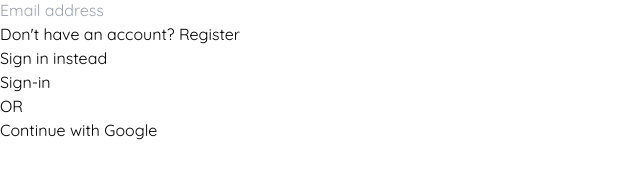
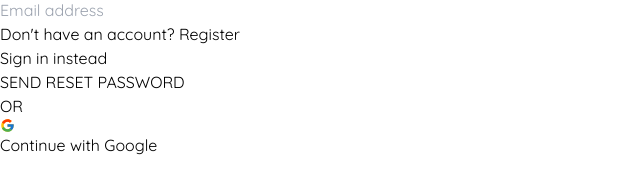
Before and after one commit to Lesuuh/Realtor, a React (Vite) app: page /forgot-password in a window 1280 px wide. Shown: the part 560-754 px from the top of the page, without its empty margins (0-640 px from the left). Built offline with nearby package versions, Linux system fonts and the light colour scheme; a web font is replaced by a local one.

Commit message:
added the forgot password

```diff
--- a/src/App.jsx
+++ b/src/App.jsx
@@ -17,15 +17,17 @@
 // TOASTIFY
 import { ToastContainer } from "react-toastify";
 import "react-toastify/dist/ReactToastify.css";
+import { useState } from "react";
 
 function App() {
+  const [userName, setUserName] = useState();
   const router = createBrowserRouter(
     createRoutesFromElements(
-      <Route path="/" element={<Header />}>
+      <Route path="/" element={<Header />} userName={userName}>
         <Route path="/" element={<Home />} />
         <Route path="/offers" element={<Offers />} />
         <Route path="/profile" element={<Profile />} />
-        <Route path="/signin" element={<SignIn />} />
+        <Route path="/signin" element={<SignIn />} setUserName={setUserName} />
         <Route path="/signup" element={<SignUp />} />
         <Route path="/forgot-password" element={<ForgetPassword />} />
       </Route>
@@ -36,7 +38,7 @@
       <div>
         <RouterProvider router={router} />
         <ToastContainer
-          position="top-left"
+          position="bottom-center"
           autoClose={5000}
           hideProgressBar={false}
           newestOnTop={false}
--- a/src/components/Header.jsx
+++ b/src/components/Header.jsx
@@ -5,12 +5,12 @@
   MdOutlineMenu,
 } from "react-icons/md";
 import { FaHome } from "react-icons/fa";
-import { useEffect, useState } from "react";
-import { getAuth } from "firebase/auth";
+import { useState } from "react";
+// import { getAuth } from "firebase/auth";
 
 export const Header = () => {
   const [menu, setMenu] = useState(false);
-  const [displayName, setDisplayName] = useState("Sign-In");
+
   const location = useLocation();
 
   // function to check the pathname and return true
@@ -24,20 +24,20 @@
     setMenu(!menu);
   };
 
-  // firebase
+  // // firebase
 
-  useEffect(() => {
-    const fetchUser = async () => {
-      const auth = getAuth();
-      const user = auth.currentUser;
-      if (user !== null) {
-        setDisplayName(user.displayName);
-      }else{
-        setDisplayName("Sign-In")
-      }
-    };
-    fetchUser();
-  }, []);
+  // useEffect(() => {
+  //   const fetchUser = async () => {
+  //     const auth = getAuth();
+  //     const user = auth.currentUser;
+  //     if (user !== null) {
+  //       setDisplayName(user.displayName);
+  //     } else {
+  //       setDisplayName("Sign-In");
+  //     }
+  //   };
+  //   fetchUser();
+  // }, []);
 
   return (
     <>
@@ -86,17 +86,12 @@
               </li>
 
               <li
-                className={`hover:underline hover:underline-offset-8 hover:text-red-500 text-sm font-semibold ${
+                className={` hover:underline hover:underline-offset-8 hover:text-red-500 text-sm font-semibold ${
                   RoutePathName("/signin") && "font-bold text-red-500"
                 }`}
               >
-                <Link
-                  to={displayName == "Sign-In" ? "/signin" : "/profile"}
-                  onClick={() => setMenu(false)}
-                >
-                  {displayName !== null
-                    ? displayName.split(" ")[0]
-                    : "Sign-In"}
+                <Link to="/signin" onClick={() => setMenu(false)}>
+                  Sign-In{" "}
                 </Link>
               </li>
             </ul>
--- a/src/components/OAuth.jsx
+++ b/src/components/OAuth.jsx
@@ -42,6 +42,7 @@
 
   return (
     <button
+    type="button"
       onClick={signUp}
       className="bg-red-500 flex items-center justify-center text-white font-medium w-full py-2  text-sm rounded-md hover:bg-red-600 transition duration-150 ease-in-out active:bg-red-800 hover:shadow-md"
     >
--- a/src/pages/ForgetPassword.jsx
+++ b/src/pages/ForgetPassword.jsx
@@ -1,5 +1,8 @@
+import { getAuth, sendPasswordResetEmail } from "firebase/auth";
 import { useState } from "react";
 import { Link } from "react-router-dom";
+import { toast } from "react-toastify";
+import { OAuth } from "../components/OAuth";
 
 export const ForgetPassword = () => {
   const [email, setEmail] = useState("");
@@ -7,6 +10,17 @@
 
   const handleChange = (e) => {
     setEmail(e.target.value);
+  };
+
+  const onSubmit = async (e) => {
+    e.preventDefault()
+    try {
+      const auth = getAuth();
+      await sendPasswordResetEmail(auth, email);
+      toast.success("Email was sent");
+    } catch (error) {
+      toast.error("Cannot send Reset Link");
+    }
   };
 
   return (
@@ -21,13 +35,14 @@
           />
         </div>
         <div className="w-full">
-          <form action="">
+          <form action="" onSubmit={onSubmit}>
             <input
               type="email"
               value={email}
               name="email"
               onChange={handleChange}
               placeholder="Email address"
+              required
               className="border border-blue-300 focus:outline-none focus:border-blue-500 w-full px-4 rounded-md text-sm py-2"
             />
             <div className="text-sm py-5 flex justify-between whitespace-nowrap">
@@ -43,15 +58,13 @@
               </p>
             </div>
             <button className="bg-blue-500 text-white font-medium w-full py-2  text-sm rounded-md hover:bg-blue-600 transition duration-150 ease-in-out active:bg-blue-800 hover:shadow-md">
-              Sign-in
+              SEND RESET PASSWORD
             </button>
           </form>
           <div className="flex items-center py-4 before:border-t before:border-gray-300 before:flex-1 after:border-b after:border-gray-300 after:flex-1">
             <p className="text-center font-medium mx-4">OR</p>
           </div>
-          <button className="bg-red-500 text-white font-medium w-full py-2  text-sm rounded-md hover:bg-red-600 transition duration-150 ease-in-out active:bg-red-800 hover:shadow-md">
-            Continue with Google
-          </button>
+          <OAuth />
         </div>
       </div>
     </section>
--- a/src/pages/Profile.jsx
+++ b/src/pages/Profile.jsx
@@ -1,5 +1,5 @@
 import { getAuth, signOut } from "firebase/auth";
-import { useEffect } from "react";
+// import { useEffect } from "react";
 import { useNavigate } from "react-router-dom";
 import { toast } from "react-toastify";
 
--- a/src/pages/SignIn.jsx
+++ b/src/pages/SignIn.jsx
@@ -1,9 +1,26 @@
-import { useEffect, useState } from "react";
+import { useState, useEffect } from "react";
 import { Link, useNavigate } from "react-router-dom";
 import { FaRegEye, FaRegEyeSlash } from "react-icons/fa";
 import { OAuth } from "../components/OAuth";
 import { getAuth, signInWithEmailAndPassword } from "firebase/auth";
 import { toast } from "react-toastify";
+
+// Define the useDebounce hook outside of the component
+function useDebounce(value, delay) {
+  const [debounce, setDebounce] = useState();
+
+  useEffect(() => {
+    const handleTimeOut = setTimeout(() => {
+      setDebounce(value);
+    }, delay);
+
+    return () => {
+      clearTimeout(handleTimeOut);
+    };
+  }, [value, delay]);
+
+  return debounce;
+}
 
 export const SignIn = () => {
   const [formData, setFormData] = useState({
@@ -17,6 +34,7 @@
 
   const navigate = useNavigate();
 
+  // Usage of the useDebounce hook
   useDebounce(formData, 3000);
 
   const handleChange = (e) => {
@@ -43,22 +61,6 @@
       toast.error("Bad user credentials");
     }
   };
-
-  // setting debounce
-  function useDebounce(value, delay) {
-    const [debounce, setDebounce] = useState();
-
-    useEffect(() => {
-      const handleTimeOut = setTimeout(() => {
-        setDebounce(value);
-      }, delay);
-
-      return () => {
-        clearTimeout(handleTimeOut);
-      };
-    }, [value, delay]);
-    return debounce;
-  }
 
   return (
     <section className="max-w-[1000px] mx-auto px-5 py-5">
@@ -116,10 +118,7 @@
               </div>
             </div>
 
-            <button
-
-              className="bg-blue-500 text-white font-medium w-full py-2  text-sm rounded-md hover:bg-blue-600 transition duration-150 ease-in-out active:bg-blue-800 hover:shadow-md"
-            >
+            <button className="bg-blue-500 text-white font-medium w-full py-2  text-sm rounded-md hover:bg-blue-600 transition duration-150 ease-in-out active:bg-blue-800 hover:shadow-md">
               Sign-in
             </button>
           </form>
```
